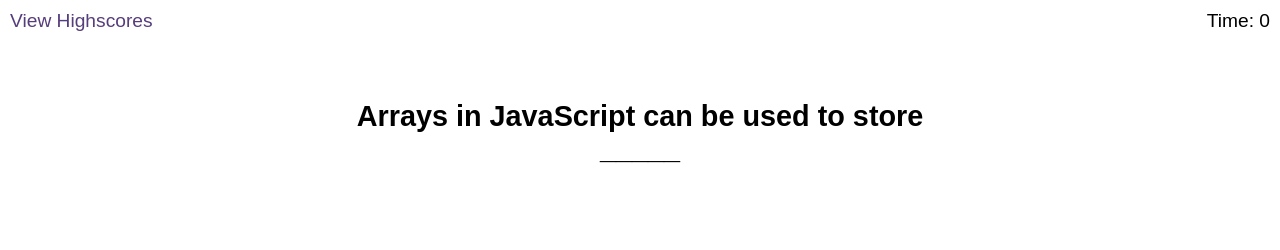
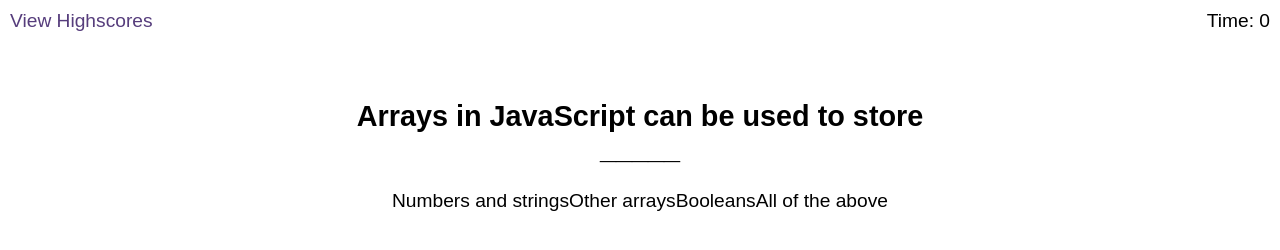
Before and after one commit to lico27/code-quiz, a plain HTML site: page index.html in a window 1280 px wide. Both pictures are taken after a click on the button "Start Quiz". Drawn offline with nearby package versions, Linux system fonts and the light colour scheme.

Commit message:
change to jquery

```diff
--- a/assets/js/logic.js
+++ b/assets/js/logic.js
@@ -1,13 +1,20 @@
+let startBtn = $("#start");
+let qTitle = $("#question-title");
+let startScreen = $("#start-screen");
+let questions = $("#questions");
+let qChoices = $("#choices");
 
-document.getElementById("start").addEventListener("click", startGame);
+startBtn.on("click", startGame);
 
 function getQuestion() {
-   document.querySelector("#question-title").innerText = questionSet[0].title;
+   qTitle.append(questionSet[0].title);
+   qChoices.append(questionSet[0].answers);
 
 }
 
 function startGame() {
-    document.querySelector("#start-screen").setAttribute("class", "hide");
-    document.querySelector("#questions").setAttribute("class", "start");
+    console.log(qChoices);
+    startScreen.addClass("hide");
+    questions.addClass("start").removeClass("hide");
     getQuestion();
 }
--- a/assets/js/questions.js
+++ b/assets/js/questions.js
@@ -1,17 +1,17 @@
 var questionSet = [
     {
         title: "Arrays in JavaScript can be used to store _____",
-        choices: ["Numbers and strings", "Other arrays", "Booleans", "All of the above"],
+        answers: ["Numbers and strings", "Other arrays", "Booleans", "All of the above"],
         correctAnswer: "All of the above",
     },
     {
         title: "question2",
-        choices: ["a1", "a2", "a3"],
+        answers: ["a1", "a2", "a3"],
         correctAnswer: "correct",
     },
     {
         title: "question3",
-        choices: ["a1", "a2", "a3"],
+        answers: ["a1", "a2", "a3"],
         correctAnswer: "correct",
     },
 ]
--- a/index.html
+++ b/index.html
@@ -43,6 +43,8 @@
       <div id="feedback" class="feedback hide"></div>
     </div>
 
+    <!-- Scripts -->
+    <script src="https://code.jquery.com/jquery-3.7.1.min.js" integrity="sha256-/JqT3SQfawRcv/BIHPThkBvs0OEvtFFmqPF/lYI/Cxo=" crossorigin="anonymous"></script>
     <script src="./assets/js/questions.js"></script>
     <script src="./assets/js/logic.js"></script>
   </body>
```
Also changed, not shown: instructor tips/Screenshot 2023-12-06 at 19.04.00.png (added), 1 other file.
